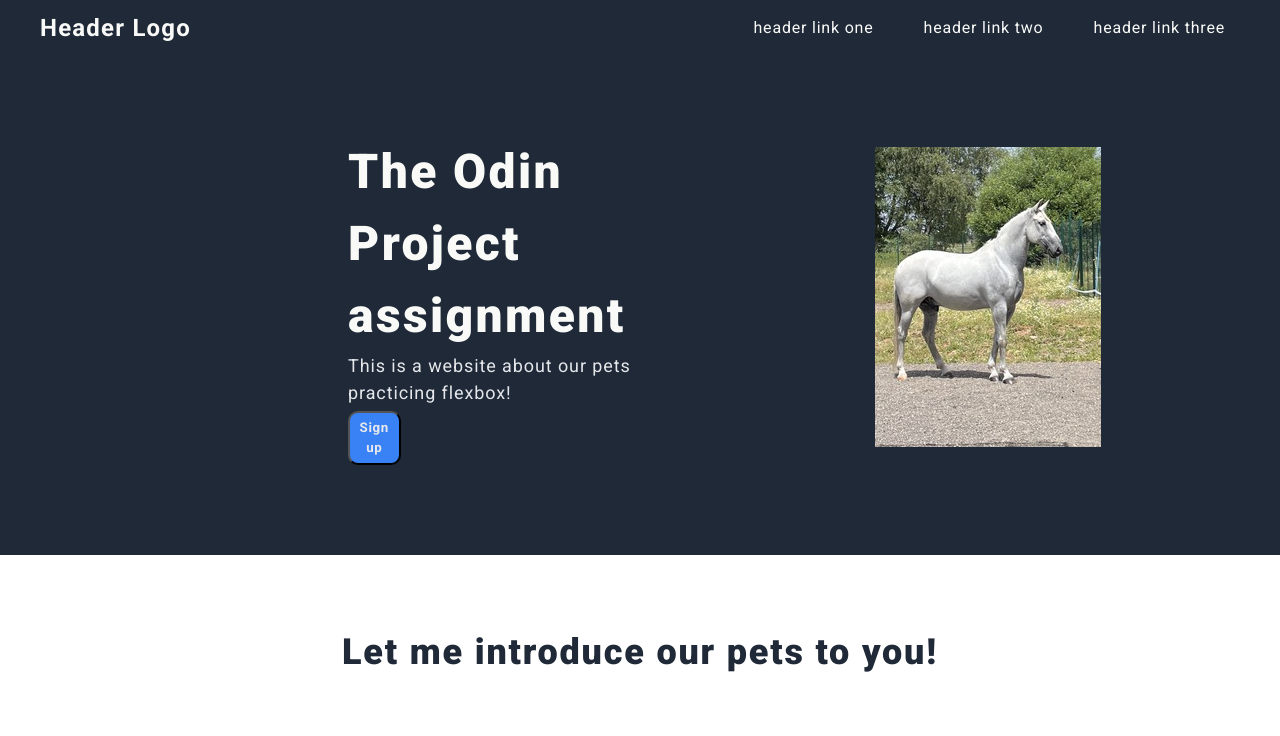
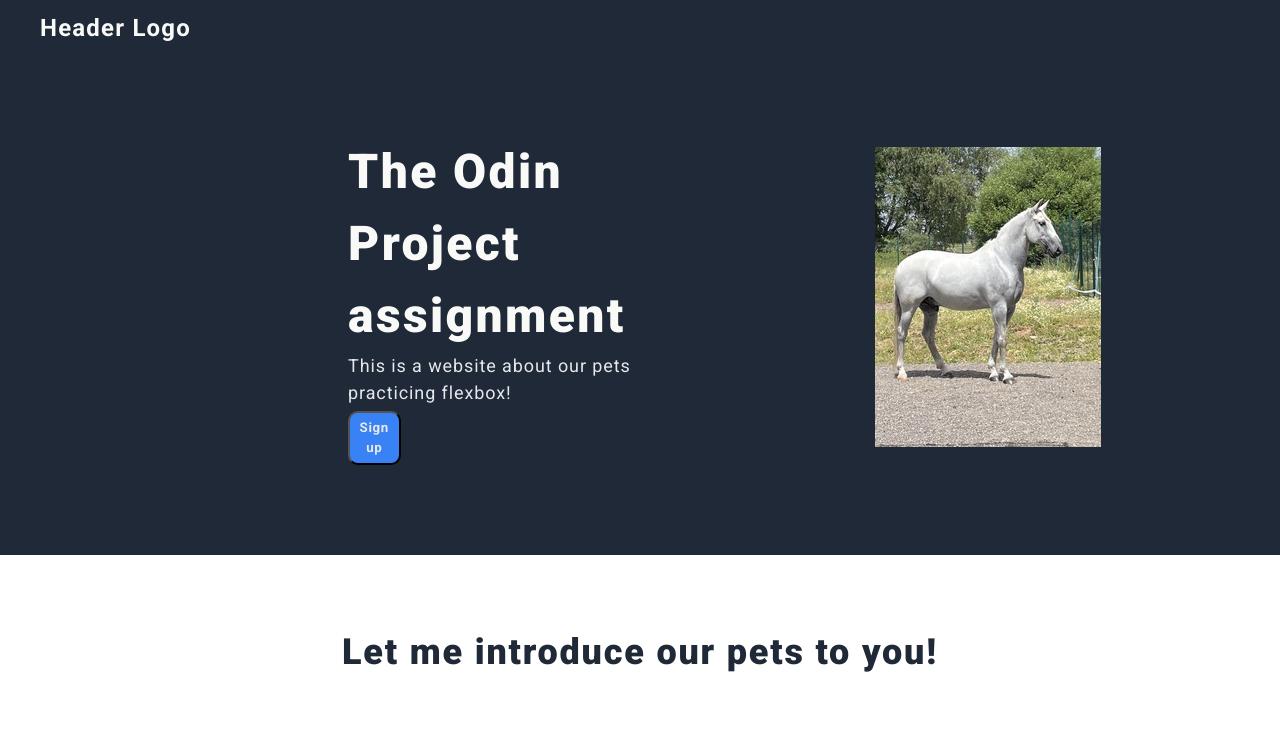
Before and after one commit to DanielleFiene/landing-page-project, a plain HTML site: page index.html in a window 1280 px wide. Shown: the top 736 px of the page. Drawn offline with Linux system fonts and the light colour scheme; a script that the page names is missing.

Commit message:
Update index.html

```diff
--- a/index.html
+++ b/index.html
@@ -21,11 +21,6 @@
          <nav class="navbar2">
             <div class="navbar-container2">
                 <div class="logo2">Header Logo</div>
-            <ul class="navbar-list2">
-                <li class="navbar-item2"><a href="#home" class="navbar-link2">header link one</a></li>
-                <li class="navbar-item2"><a href="#about" class="navbar-link2">header link two</a></li>
-                <li class="navbar-item2"><a href="#contact" class="navbar-link2">header link three</a></li>
-            </ul>
         </div>
         </nav>
         <!-- Header/hero section-->
```
